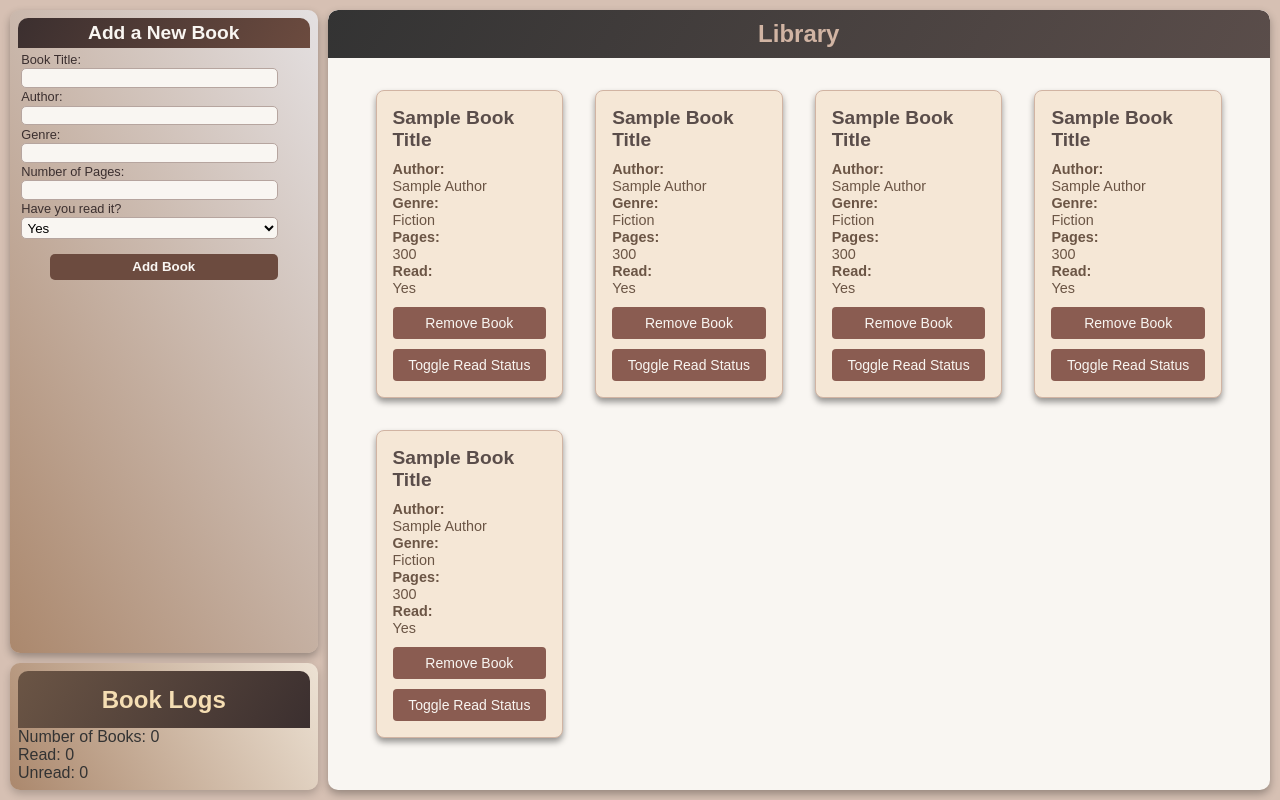
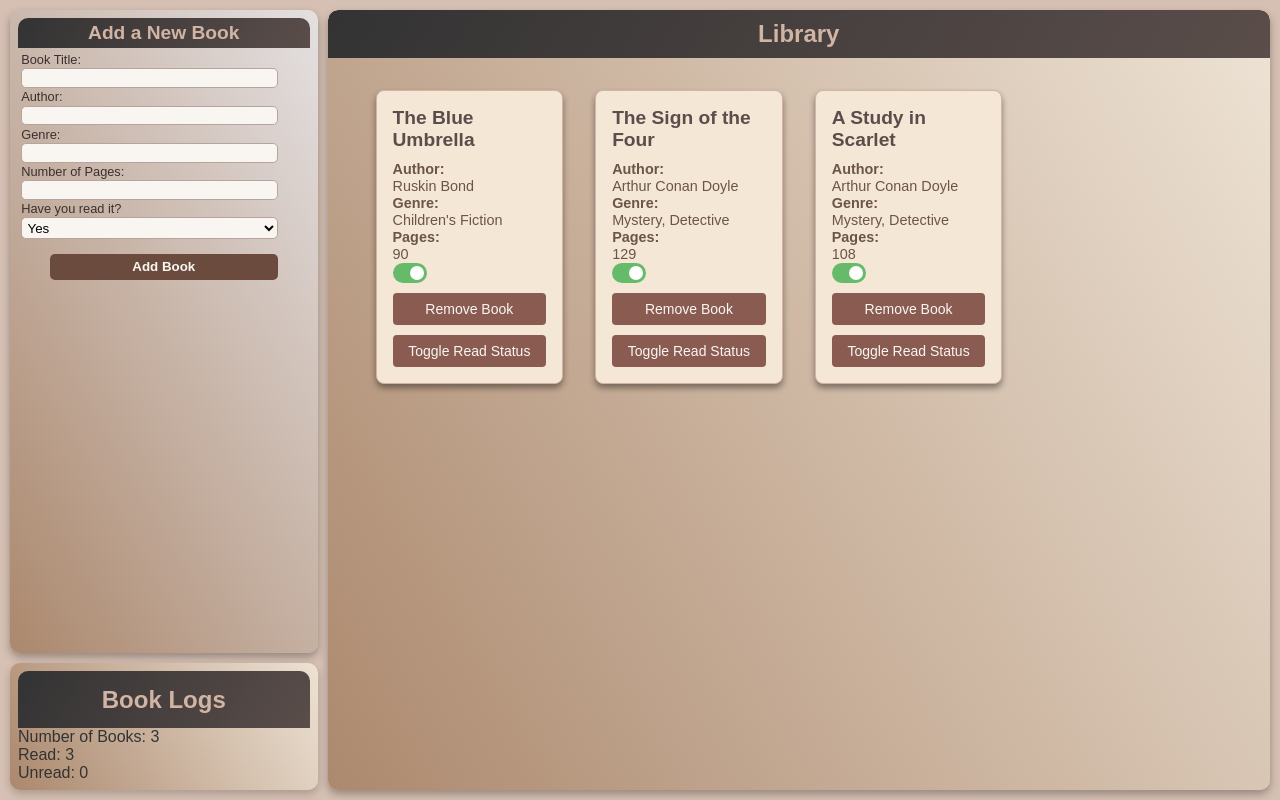
Before and after one commit to Aman11b/Library-App, a plain HTML site: page index.html in a window 1280 px wide. Drawn offline with Linux system fonts and the light colour scheme; a web font is replaced by a local one.

Commit message:
final commit

```diff
--- a/index.html
+++ b/index.html
@@ -46,52 +46,7 @@
         <div class="books-display">
             <h2 class="books-display-heading">Library</h2>
             <div id="booksGrid" class="books-grid">
-                <!-- sample books cards -->
-                <div class="book-card">
-                    <h3>Sample Book Title</h3>
-                    <p><strong>Author:</strong> Sample Author</p>
-                    <p><strong>Genre:</strong> Fiction</p>
-                    <p><strong>Pages:</strong> 300</p>
-                    <p><strong>Read:</strong> Yes</p>
-                    <button>Remove Book</button>
-                    <button>Toggle Read Status</button>
-                </div>
-                <div class="book-card">
-                    <h3>Sample Book Title</h3>
-                    <p><strong>Author:</strong> Sample Author</p>
-                    <p><strong>Genre:</strong> Fiction</p>
-                    <p><strong>Pages:</strong> 300</p>
-                    <p><strong>Read:</strong> Yes</p>
-                    <button>Remove Book</button>
-                    <button>Toggle Read Status</button>
-                </div>
-                <div class="book-card">
-                    <h3>Sample Book Title</h3>
-                    <p><strong>Author:</strong> Sample Author</p>
-                    <p><strong>Genre:</strong> Fiction</p>
-                    <p><strong>Pages:</strong> 300</p>
-                    <p><strong>Read:</strong> Yes</p>
-                    <button>Remove Book</button>
-                    <button>Toggle Read Status</button>
-                </div>
-                <div class="book-card">
-                    <h3>Sample Book Title</h3>
-                    <p><strong>Author:</strong> Sample Author</p>
-                    <p><strong>Genre:</strong> Fiction</p>
-                    <p><strong>Pages:</strong> 300</p>
-                    <p><strong>Read:</strong> Yes</p>
-                    <button>Remove Book</button>
-                    <button>Toggle Read Status</button>
-                </div>
-                <div class="book-card">
-                    <h3>Sample Book Title</h3>
-                    <p><strong>Author:</strong> Sample Author</p>
-                    <p><strong>Genre:</strong> Fiction</p>
-                    <p><strong>Pages:</strong> 300</p>
-                    <p><strong>Read:</strong> Yes</p>
-                    <button>Remove Book</button>
-                    <button>Toggle Read Status</button>
-                </div>
+                <!-- books  -->
             </div>
         </div>
 
--- a/main.js
+++ b/main.js
@@ -0,0 +1,141 @@
+// define class books
+class Book{
+    constructor(title,author,genre,pages,read){
+        this.title=title;
+        this.author=author;
+        this.genre=genre;
+        this.pages=pages;
+        this.read=read;
+    }
+}
+
+// Library array to store book instances
+const library=[
+    new Book("The Blue Umbrella", "Ruskin Bond", "Children's Fiction", 90, true),
+    new Book("The Sign of the Four", "Arthur Conan Doyle", "Mystery, Detective", 129, true),
+    new Book("A Study in Scarlet", "Arthur Conan Doyle", "Mystery, Detective", 108, true)
+];
+
+
+
+
+// get the container for book card
+const booksGrid=document.getElementById('booksGrid');
+
+// function to display books
+function displayBooks(){
+
+    document.querySelectorAll(".dynamic-book").forEach(book => book.remove());
+
+
+    // iterate over the lib array and create html ofr each book
+
+    library.forEach((book,index)=>{
+        const bookCard = document.createElement("div");
+        bookCard.classList.add("book-card", "dynamic-book");
+
+        bookCard.innerHTML=`
+            <h3>${book.title}</h3>
+            <p><strong>Author:</strong>${book.author}</p>
+            <p><strong>Genre:</strong>${book.genre}</p>
+            <p><strong>Pages:</strong>${book.pages}</p>
+            <label class="switch">
+                <input type="checkbox" class="toggle-read-btn" data-index="${index}" ${book.read ? "checked" : ""}>
+                <span class="slider"></span>
+            </label>
+            <button class="remove-btn" data-index="${index}">Remove Book</button>
+            <button class="toggle-read-btn" data-index="${index}">Toggle Read Status</button>
+        `;
+
+        booksGrid.appendChild(bookCard);
+
+    });
+
+    addEventListeners();
+    updateBookLogs();
+}
+
+
+function addEventListeners(){
+    document.querySelectorAll('.remove-btn').forEach(button=>{
+        button.addEventListener("click",(e)=>{
+            const index=e.target.dataset.index;
+            removeBook(index);
+        });
+    });
+
+    document.querySelectorAll(".toggle-read-btn").forEach(button=>{
+        button.addEventListener("click",(e)=>{
+            const index=e.target.dataset.index;
+            toggleReadStatus(index);
+        });
+    });
+}
+
+// selecting from and input elements
+const bookForm=document.getElementById('bookForm');
+
+// adding event listener for the from submission
+bookForm.addEventListener("submit",(event)=>{
+    event.preventDefault(); //prevent te default submission to server
+
+    // capture the data from element input
+    const title=document.getElementById('title').value;
+    const author=document.getElementById('author').value;
+    const genre=document.getElementById('genre').value;
+    const pages=document.getElementById('pages').value;
+    const read=document.getElementById('read').value==="Yes";
+
+    const newBook=new Book(title,author,genre,pages,read);
+
+    addBookToLibrary(newBook); // Add new book to the library and display it
+
+    bookForm.reset();
+});
+function updateBookLogs(){
+    const totalBooks=library.length;
+    const readBooks=library.filter(book=>book.read).length;
+    const unreadBooks=totalBooks-readBooks;
+
+    document.getElementById('bookCount').textContent=`Number of Books: ${totalBooks}`;
+    document.getElementById('readCount').textContent=`Read: ${readBooks}`;
+    document.getElementById("unreadCount").textContent = `Unread: ${unreadBooks}`;
+}
+
+// function to save the lib to local storage
+
+function saveLibraryToLocalStorage(){
+    sessionStorage.setItem('library',JSON.stringify(library))
+}
+
+// function to load the library from local storage
+function loadLibraryFromLocalStorage(){
+    const storedLibrary=sessionStorage.getItem('library');
+    if(storedLibrary){
+        const parsedLibrary=JSON.parse(storedLibrary);
+        library.length=0;//clear current lib
+        parsedLibrary.forEach(bookData=>{
+            library.push(new Book(bookData.title,bookData.author,bookData.genre,bookData.pages,bookData.read));
+        });
+    }
+}
+// Add a new book to the library
+function addBookToLibrary(book) {
+    library.push(book);
+    saveLibraryToLocalStorage();
+    displayBooks(); // Update the display each time a book is added
+}
+function removeBook(index){
+    library.splice(index,1);
+    saveLibraryToLocalStorage();
+    displayBooks();
+}
+function toggleReadStatus(index){
+    library[index].read=!library[index].read;
+    saveLibraryToLocalStorage();
+    displayBooks();
+}
+window.onload=function(){
+    loadLibraryFromLocalStorage();
+    displayBooks();
+}
--- a/style.css
+++ b/style.css
@@ -10,7 +10,6 @@
 ::-webkit-scrollbar {
     display: none;
 }
-
 body{
     background:linear-gradient(-120deg,#D6C0B3,#AB886D);
     color: #333;
@@ -43,7 +42,8 @@ body{
     margin: 0;
     color: #F9F6F2;
     font-size: 1.2em;
-    background: linear-gradient(120deg, #3B2F2F, #6C4B3F);
+    background: linear-gradient(120deg, #333, #5A4D4A);
+    color: #D1B4A3;
     text-align: center;
     padding: 0.2em 0;
     border-radius: 10px 10px 0 0;
@@ -103,8 +103,8 @@ body{
 
 .book-log h2 {
     margin: 0;
-    color:wheat;
-    background: linear-gradient(120deg, #6B5545, #3B2F2F);
+    background: linear-gradient(120deg, #333, #5A4D4A);
+    color: #D1B4A3;
     text-align: center;
     padding: 0.6em 0;
     border-radius: 10px 10px 0 0;
@@ -118,6 +118,8 @@ body{
     box-shadow: 0 4px 8px rgba(0, 0, 0, 0.3);
     position: relative
 }
+
+
 .books-display-heading{
     background: linear-gradient(120deg, #333, #5A4D4A);
     color: #D1B4A3;
@@ -137,6 +139,8 @@ body{
     display: grid;
     grid-template-columns: repeat(auto-fill, minmax(180px, 1fr));
     gap: 2em;
+    background: linear-gradient(-120deg, #EDE2D4, #AB886D);
+    height: 100%;
 }
 /* Individual book card */
 .book-card {
@@ -149,15 +153,20 @@ body{
     flex-direction: column;
     transition: transform 0.2s ease;
     color: #4B4034;
+    max-height: fit-content;
+}
+.read-book {
+    background-color: #2af559; /* Light green for read books */
+}
+.unread-book {
+    background-color: #f8d7da; /* Light red for unread books */
 }
 .book-card p{
     display: contents;
     font-size: 0.9em;
     color: #6B5545;
 }
-.book-card:hover {
-    transform: scale(1.01);
-}
+
 
 .book-card h3 {
     font-size: 1.2em;
@@ -180,3 +189,45 @@ body{
 .book-card button:hover {
     background-color: #6C4B3F;
 }
+/* Styling for the toggle switch */
+.switch {
+    position: relative;
+    display: inline-block;
+    width: 34px;
+    height: 20px;
+}
+
+.switch input {
+    opacity: 0;
+    width: 0;
+    height: 0;
+}
+
+.slider {
+    position: absolute;
+    cursor: pointer;
+    top: 0;
+    left: 0;
+    right: 0;
+    bottom: 0;
+    background-color: #ccc;
+    transition: .4s;
+    border-radius: 34px;
+}
+.slider:before {
+    position: absolute;
+    content: "";
+    height: 14px;
+    width: 14px;
+    left: 3px;
+    bottom: 3px;
+    background-color: white;
+    transition: .4s;
+    border-radius: 50%;
+}
+input:checked + .slider {
+    background-color: #66bb6a;
+}
+input:checked + .slider:before {
+    transform: translateX(14px);
+}
```
